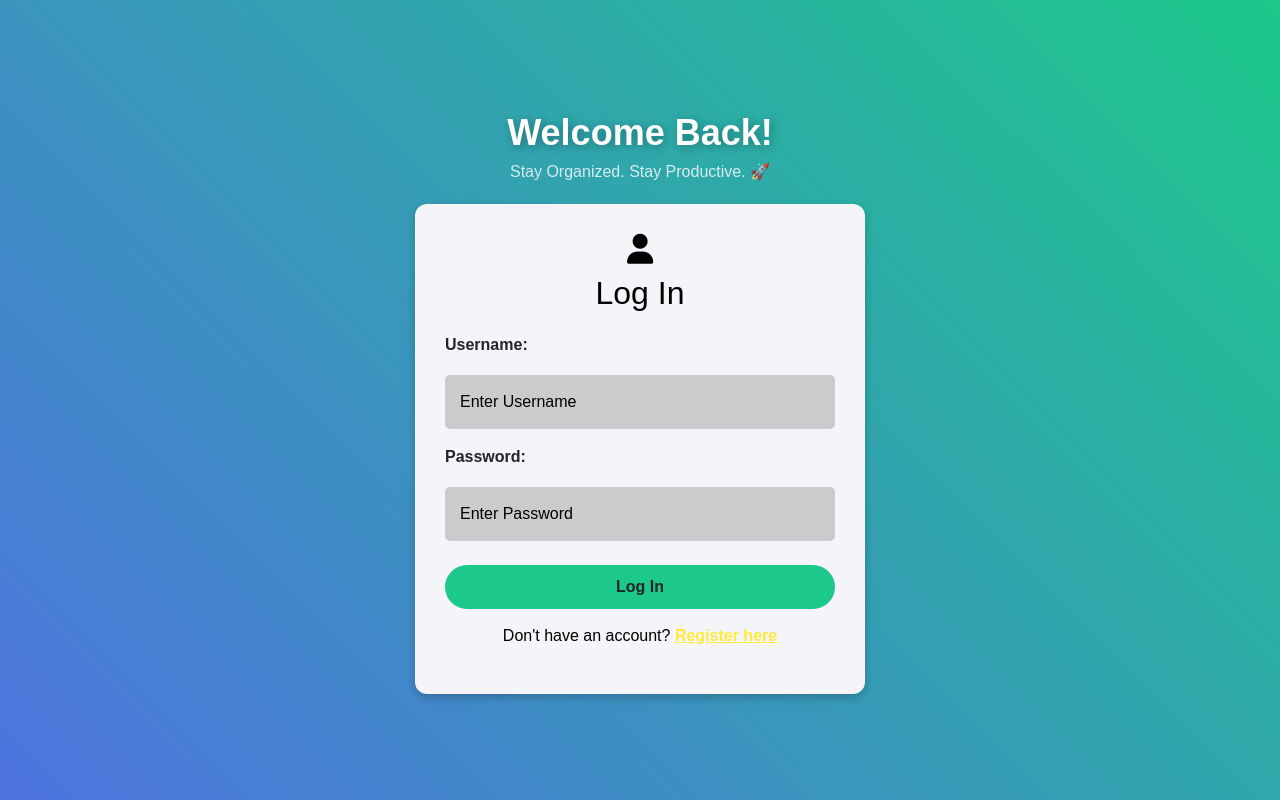
After one commit to beyonce-ama/task-manager, a PHP site: page /pages/login.php in a window 1280 px wide. The commit adds this page. Run offline with PHP 8.4, Linux system fonts and the light colour scheme; some libraries are stand-ins or nearby versions.

Commit message:
added by "Romel Gamboa"

```diff
--- /dev/null
+++ b/pages/login.php
@@ -0,0 +1,137 @@
+<?php
+session_start();
+include '../includes/db.php';
+
+if ($_SERVER['REQUEST_METHOD'] === 'POST') {
+    $username = $_POST['username'];
+    $password = $_POST['password'];
+
+    $query = $conn->prepare("SELECT * FROM users WHERE username = ?");
+    $query->bind_param('s', $username);
+    $query->execute();
+    $result = $query->get_result();
+
+    if ($result->num_rows === 1) {
+        $user = $result->fetch_assoc();
+
+        if (password_verify($password, $user['password'])) {
+            $_SESSION['user_id'] = $user['id'];
+            $_SESSION['username'] = $user['username'];
+            header('Location: dashboard.php');
+            exit;
+        } else {
+            $error = "Invalid password.";
+        }
+    } else {
+        $error = "User not found.";
+    }
+}
+
+?>
+<!DOCTYPE html>
+<html lang="en">
+<head>
+    <meta charset="UTF-8">
+    <meta name="viewport" content="width=device-width, initial-scale=1.0">
+    <link rel="stylesheet" href="https://cdn.jsdelivr.net/npm/bootstrap@5.3.0/dist/css/bootstrap.min.css">
+    <script src="https://kit.fontawesome.com/a076d05399.js" crossorigin="anonymous"></script>
+    <link rel="stylesheet" href="https://cdnjs.cloudflare.com/ajax/libs/font-awesome/6.4.2/css/all.min.css">
+    <title>Task Manager - Register</title>
+    <style>
+        body {
+            background: linear-gradient(45deg, #4e73df, #1cc88a);
+            height: 100vh;
+            display: flex;
+            flex-direction: column;
+            justify-content: center;
+            align-items: center;
+            font-family: 'Poppins', sans-serif;
+            text-align: center;
+        }
+        .title {
+            color: white;
+            font-size: 36px;
+            font-weight: bold;
+            text-shadow: 2px 2px 10px rgba(0,0,0,0.3);
+        }
+        .tagline {
+            color: white;
+            font-size: 16px;
+            margin-bottom: 20px;
+            opacity: 0.8;
+        }
+        .register-container {
+            background-color: #f4f4f9;
+            padding: 30px;
+            width: 450px;
+            border-radius: 12px;
+            box-shadow: 0px 4px 10px rgba(0, 0, 0, 0.2);
+        }
+        .register-container h2 {
+            color: black;
+            margin-bottom: 20px;
+        }
+        .form-control {
+            background-color: rgb(203, 203, 206);
+            border: none;
+            border-radius: 5px;
+            color: black;
+            padding: 15px;
+            margin-top: 10px;
+        }
+        .form-control::placeholder {
+            color: black;
+        }
+        .btn-custom {
+            background-color: #1cc88a;
+            border: none;
+            width: 100%;
+            padding: 10px;
+            border-radius: 25px;
+            font-size: 16px;
+            font-weight: bold;
+            transition: 0.3s;
+        }
+        .btn-custom:hover {
+            background-color: #17a673;
+        }
+        .login-link {
+            color: black;
+            margin-top: 15px;
+        }
+        .login-link a {
+            color: #ffeb3b;
+            font-weight: bold;
+        }
+        .icon {
+            font-size: 30px;
+            color: black;
+            margin-bottom: 10px;
+        }
+    </style>
+</head>
+<body>
+
+    <div class="title">Welcome Back!</div>
+    <div class="tagline">Stay Organized. Stay Productive. 🚀</div>
+
+    <div class="register-container">
+        <i class="fas fa-user icon"></i>
+        <h2>Log In</h2>
+        <?php if (isset($error)) echo "<div class='alert alert-danger'>$error</div>"; ?>
+        <form method="POST">
+        <div class="mb-3 d-flex flex-column text-start">
+            <label for="username"  class="form-label fw-semibold">Username:</label>
+            <input type="text" class="form-control" id="username" name="username" placeholder="Enter Username" required>
+        </div>
+        <div class="mb-4 d-flex flex-column text-start">
+            <label for="password" class="form-label fw-semibold">Password:</label>
+            <input type="password" class="form-control" id="password" name="password" placeholder="Enter Password" required>
+        </div>
+            <button type="submit" class="btn btn-custom">Log In</button>
+        </form>
+        <p class="login-link">Don't have an account? <a href="register.php">Register here</a></p>
+    </div>
+
+</body>
+</html>
```
Also changed, not shown: assets/style.css (+33 -0 lines), config/mark_completed.php (added, +19 -0 lines), pages/completed_tasks.php (added, +135 -0 lines).
